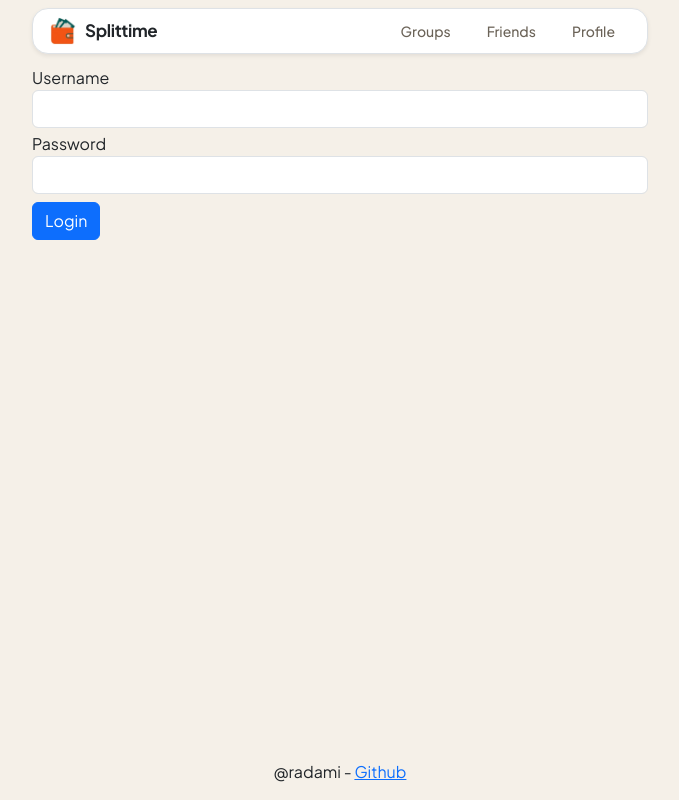
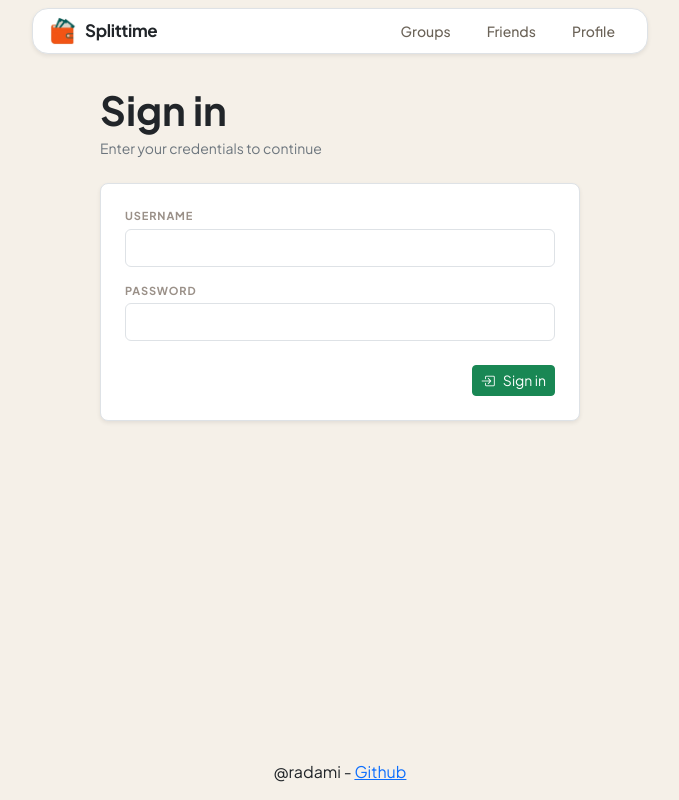
Before and after one commit to Radami/expense_share, a React (Vite) app in the folder frontend/: page /auth/login in a window 1280 px wide. Shown: the whole page, without its empty margins (300-979 px from the left). Built offline with nearby package versions, Linux system fonts and the light colour scheme.

Commit message:
Restyle the login page

```diff
--- a/frontend/src/auth/Login.tsx
+++ b/frontend/src/auth/Login.tsx
@@ -35,20 +35,56 @@ export default function Login() {
         } catch (err: any) {
             setError(err.response?.data?.detail || "Login failed");
         }
-    }
+    };
 
     return (
-        <form onSubmit={handleSubmit} >
-            <div className="my-1">
-                <label htmlFor="loginEmailInput">Username</label>
-                <input className="form-control" type="text" id="loginUserNameInput" name="username" />
+        <div className="py-4">
+            <div style={{ maxWidth: 480, margin: '0 auto' }}>
+                <div className="mb-4">
+                    <h1 className="fw-bold mb-1">Sign in</h1>
+                    <p className="text-secondary small mb-0">Enter your credentials to continue</p>
+                </div>
+
+                <div className="card border shadow-sm rounded-3">
+                    <div className="card-body p-4">
+                        {isHydrated && error && (
+                            <div className="alert alert-danger small py-2">{error}</div>
+                        )}
+                        <form onSubmit={handleSubmit}>
+                            <div className="mb-3">
+                                <label htmlFor="loginUserNameInput" className="member-form-label text-uppercase fw-bold d-block mb-1">
+                                    Username
+                                </label>
+                                <input
+                                    className="form-control"
+                                    type="text"
+                                    id="loginUserNameInput"
+                                    name="username"
+                                    autoComplete="username"
+                                />
+                            </div>
+                            <div className="mb-4">
+                                <label htmlFor="loginPasswordInput" className="member-form-label text-uppercase fw-bold d-block mb-1">
+                                    Password
+                                </label>
+                                <input
+                                    className="form-control"
+                                    type="password"
+                                    id="loginPasswordInput"
+                                    name="password"
+                                    autoComplete="current-password"
+                                />
+                            </div>
+
+                            <div className="d-flex justify-content-end">
+                                <button className="btn btn-success btn-sm d-flex align-items-center gap-2" type="submit">
+                                    <i className="bi bi-box-arrow-in-right"></i> Sign in
+                                </button>
+                            </div>
+                        </form>
+                    </div>
+                </div>
             </div>
-            <div className="my-1">
-                <label htmlFor="loginPasswordInput">Password</label>
-                <input className="form-control" type="password" id="loginPasswordInput" name="password" />
-            </div>
-            {isHydrated && error && <div className="text-danger my-1">{error}</div>}
-            <button className="btn btn-primary my-1" type="submit">Login</button>
-        </form>
+        </div>
     );
 }
```
